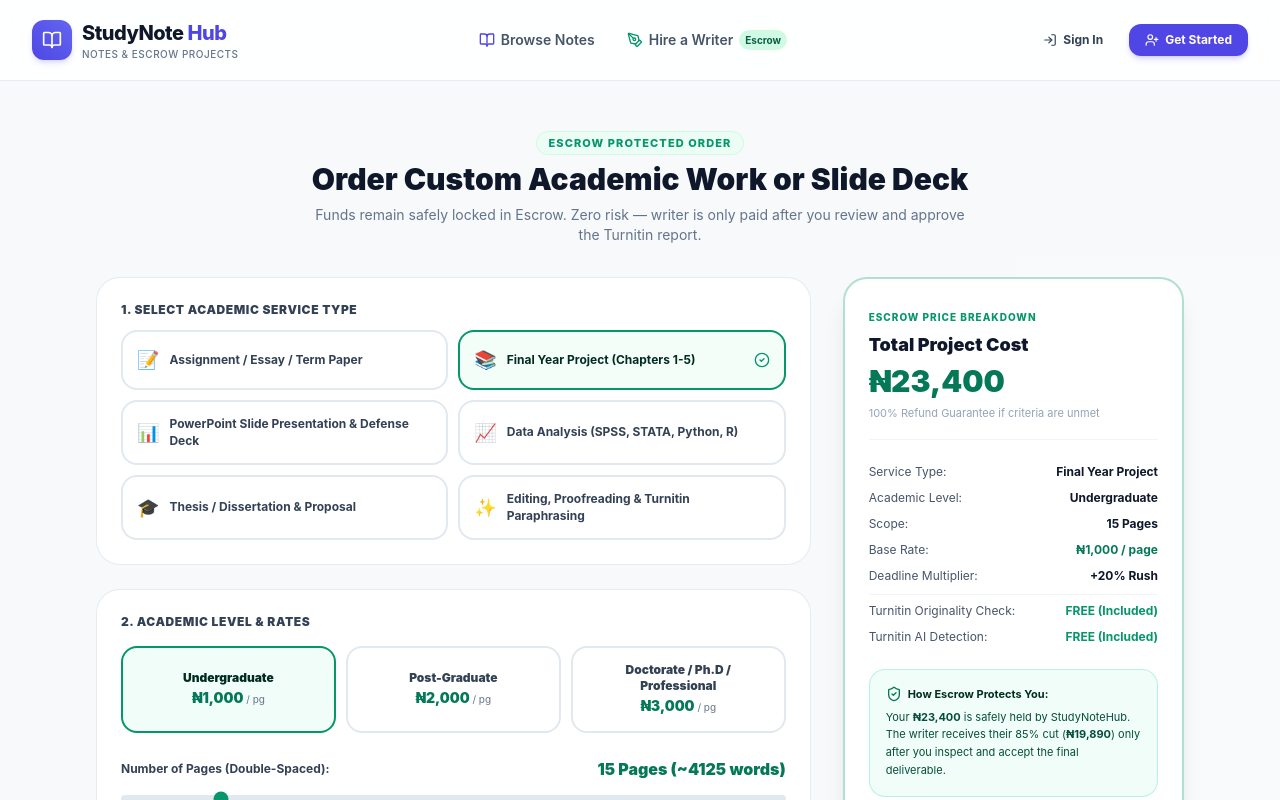
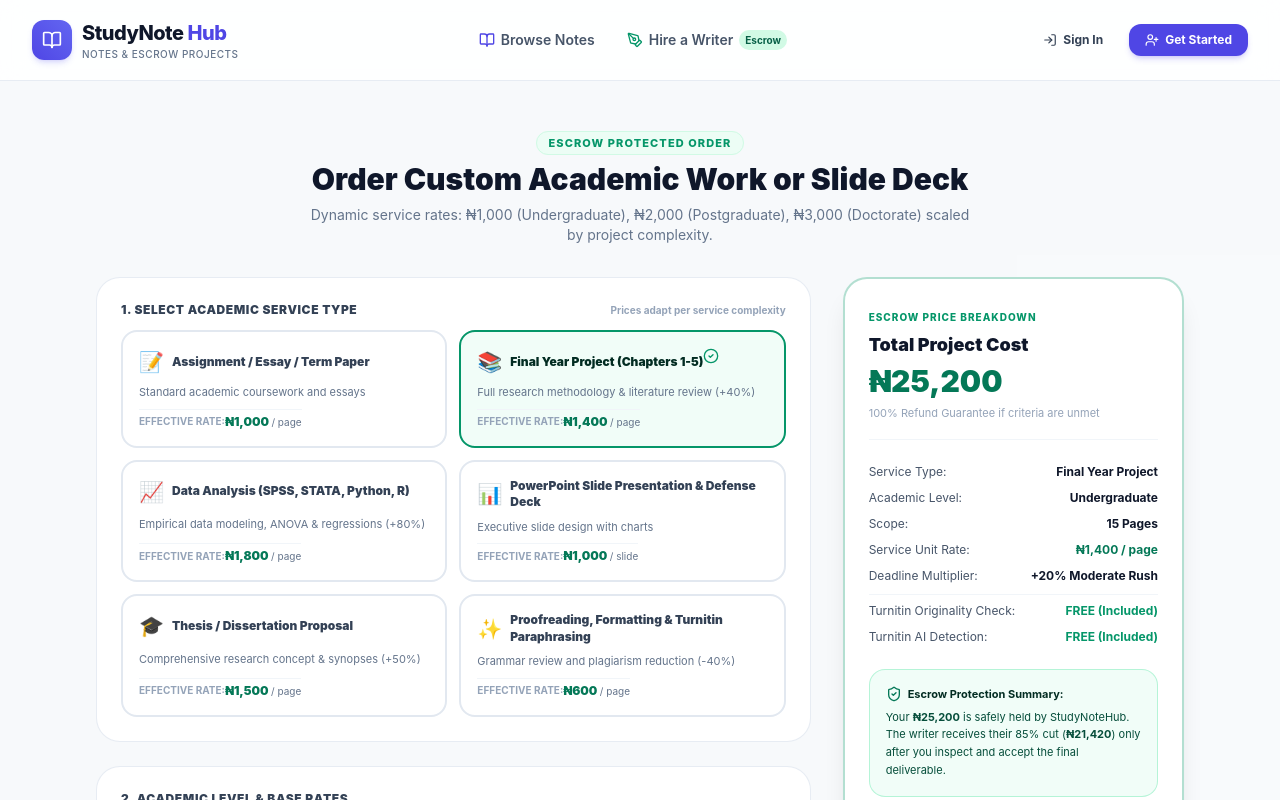
Before and after one commit to tubouke-code/StudyNoteHub, a Next.js app: page /hire-writer/new in a window 1280 px wide. Shown: the top 800 px of the page. Built offline with nearby package versions, Linux system fonts and the light colour scheme; no server answers.

Commit message:
Update per-service distinct pricing and dynamic rate badges in order wizard

```diff
--- a/src/app/hire-writer/new/page.tsx
+++ b/src/app/hire-writer/new/page.tsx
@@ -24,15 +24,54 @@ import { formatCurrency } from '@/lib/utils';
 import { useAuth } from '@/context/AuthContext';
 import { PaymentModal } from '@/components/payments/PaymentModal';
 
+// Each service has its own distinct complexity multiplier
 const SERVICE_TYPES = [
-  { id: 'essay', name: 'Assignment / Essay / Term Paper', multiplier: 1.0, icon: '📝' },
-  { id: 'project', name: 'Final Year Project (Chapters 1-5)', multiplier: 1.3, icon: '📚' },
-  { id: 'slides', name: 'PowerPoint Slide Presentation & Defense Deck', multiplier: 0.9, icon: '📊', isSlide: true },
-  { id: 'data_analysis', name: 'Data Analysis (SPSS, STATA, Python, R)', multiplier: 1.5, icon: '📈' },
-  { id: 'thesis', name: 'Thesis / Dissertation & Proposal', multiplier: 1.4, icon: '🎓' },
-  { id: 'proofreading', name: 'Editing, Proofreading & Turnitin Paraphrasing', multiplier: 0.7, icon: '✨' },
+  {
+    id: 'essay',
+    name: 'Assignment / Essay / Term Paper',
+    desc: 'Standard academic coursework and essays',
+    multiplier: 1.0,
+    icon: '📝'
+  },
+  {
+    id: 'project',
+    name: 'Final Year Project (Chapters 1-5)',
+    desc: 'Full research methodology & literature review (+40%)',
+    multiplier: 1.4,
+    icon: '📚'
+  },
+  {
+    id: 'data_analysis',
+    name: 'Data Analysis (SPSS, STATA, Python, R)',
+    desc: 'Empirical data modeling, ANOVA & regressions (+80%)',
+    multiplier: 1.8,
+    icon: '📈'
+  },
+  {
+    id: 'slides',
+    name: 'PowerPoint Slide Presentation & Defense Deck',
+    desc: 'Executive slide design with charts',
+    multiplier: 1.0,
+    icon: '📊',
+    isSlide: true
+  },
+  {
+    id: 'thesis',
+    name: 'Thesis / Dissertation Proposal',
+    desc: 'Comprehensive research concept & synopses (+50%)',
+    multiplier: 1.5,
+    icon: '🎓'
+  },
+  {
+    id: 'proofreading',
+    name: 'Proofreading, Formatting & Turnitin Paraphrasing',
+    desc: 'Grammar review and plagiarism reduction (-40%)',
+    multiplier: 0.6,
+    icon: '✨'
+  },
 ];
 
+// Academic Level Base Rates
 const ACADEMIC_LEVELS = [
   { id: 'undergrad', name: 'Undergraduate (100L - 500L)', rate: 1000 },
   { id: 'postgrad', name: 'Post-Graduate (Masters / MBA / M.Sc)', rate: 2000 },
@@ -40,10 +79,10 @@ const ACADEMIC_LEVELS = [
 ];
 
 const URGENCY_OPTIONS = [
-  { id: 'relaxed', name: '7+ Days (Standard)', multiplier: 1.0, badge: 'No Rush Fee' },
-  { id: 'normal', name: '3 - 6 Days (Moderate)', multiplier: 1.2, badge: '+20% Rush' },
-  { id: 'urgent', name: '24 - 48 Hours (Urgent)', multiplier: 1.6, badge: '+60% Priority' },
-  { id: 'emergency', name: '12 Hours (Emergency Rush)', multiplier: 2.0, badge: '2x Rush' },
+  { id: 'relaxed', name: '7+ Days (Standard)', multiplier: 1.0, badge: 'Standard (No Rush Fee)' },
+  { id: 'normal', name: '3 - 6 Days (Moderate)', multiplier: 1.2, badge: '+20% Moderate Rush' },
+  { id: 'urgent', name: '24 - 48 Hours (Urgent)', multiplier: 1.6, badge: '+60% Urgent Priority' },
+  { id: 'emergency', name: '12 Hours (Emergency Rush)', multiplier: 2.0, badge: '2x Emergency Rush' },
 ];
 
 const CITATION_STYLES = ['APA 7th', 'Harvard', 'IEEE', 'MLA 9th', 'Chicago', 'OSCOLA (Law)'];
@@ -70,7 +109,7 @@ function OrderWizardContent() {
   const [instructions, setInstructions] = useState('');
   const [showPaymentModal, setShowPaymentModal] = useState(false);
 
-  // Dynamic Price Calculations
+  // Dynamic Calculations based on chosen Service AND Academic Level
   const selectedServiceObj = SERVICE_TYPES.find((s) => s.id === serviceType) || SERVICE_TYPES[0];
   const selectedLevelObj = ACADEMIC_LEVELS.find((l) => l.id === academicLevel) || ACADEMIC_LEVELS[0];
   const selectedUrgencyObj = URGENCY_OPTIONS.find((u) => u.id === urgency) || URGENCY_OPTIONS[0];
@@ -78,9 +117,12 @@ function OrderWizardContent() {
   const isSlideService = selectedServiceObj.id === 'slides';
   const unitCount = isSlideService ? slidesCount : pagesCount;
 
-  // Base cost calculation with updated rates: 1k (undergrad), 2k (postgrad), 3k (phd)
-  const baseRate = isSlideService ? 1000 : selectedLevelObj.rate;
-  const rawCost = unitCount * baseRate * selectedServiceObj.multiplier;
+  // Specific Rate per unit for this exact service and level
+  const effectiveRatePerUnit = Math.round(
+    (isSlideService ? 1000 : selectedLevelObj.rate) * selectedServiceObj.multiplier
+  );
+
+  const rawCost = unitCount * effectiveRatePerUnit;
   const speakerNotesFee = isSlideService && includeSpeakerNotes ? slidesCount * 300 : 0;
 
   const subtotalBeforeRush = rawCost + speakerNotesFee;
@@ -112,7 +154,7 @@ function OrderWizardContent() {
             Order Custom Academic Work or Slide Deck
           </h1>
           <p className="text-xs sm:text-sm text-slate-500">
-            Funds remain safely locked in Escrow. Zero risk — writer is only paid after you review and approve the Turnitin report.
+            Dynamic service rates: ₦1,000 (Undergraduate), ₦2,000 (Postgraduate), ₦3,000 (Doctorate) scaled by project complexity.
           </p>
         </div>
 
@@ -121,39 +163,60 @@ function OrderWizardContent() {
           {/* Left Columns: Wizard Configuration */}
           <div className="lg:col-span-2 space-y-6">
 
-            {/* Step 1: Service Type */}
+            {/* Step 1: Service Type with distinct price tags */}
             <div className="p-6 bg-white rounded-3xl border border-slate-200/80 shadow-xs space-y-3">
-              <label className="text-xs font-black uppercase tracking-wider text-slate-700 block">
+              <div className="flex items-center justify-between">
+                <label className="text-xs font-black uppercase tracking-wider text-slate-700">
                   1. Select Academic Service Type
                 </label>
-              <div className="grid grid-cols-1 sm:grid-cols-2 gap-2.5">
-                {SERVICE_TYPES.map((service) => (
+                <span className="text-[10px] font-bold text-slate-400">Prices adapt per service complexity</span>
+              </div>
+
+              <div className="grid grid-cols-1 sm:grid-cols-2 gap-3">
+                {SERVICE_TYPES.map((service) => {
+                  const serviceSpecificRate = Math.round(
+                    (service.id === 'slides' ? 1000 : selectedLevelObj.rate) * service.multiplier
+                  );
+
+                  return (
                     <button
                       key={service.id}
                       type="button"
                       onClick={() => setServiceType(service.id)}
-                    className={`p-3.5 rounded-2xl border-2 text-left transition-all flex items-center justify-between ${
+                      className={`p-4 rounded-2xl border-2 text-left transition-all flex flex-col justify-between space-y-2 ${
                         serviceType === service.id
-                        ? 'border-emerald-600 bg-emerald-50/60 text-emerald-950 shadow-xs'
+                          ? 'border-emerald-600 bg-emerald-50/70 text-emerald-950 shadow-xs'
                           : 'border-slate-200 hover:border-slate-300 text-slate-700 bg-white'
                       }`}
                     >
-                    <div className="flex items-center gap-2.5">
-                      <span className="text-lg">{service.icon}</span>
-                      <span className="text-xs font-bold leading-snug">{service.name}</span>
+                      <div className="flex items-start justify-between">
+                        <div className="flex items-center gap-2">
+                          <span className="text-xl">{service.icon}</span>
+                          <span className="text-xs font-black leading-snug">{service.name}</span>
                         </div>
                         {serviceType === service.id && (
                           <CheckCircle2 className="w-4 h-4 text-emerald-600 shrink-0" />
                         )}
+                      </div>
+
+                      <p className="text-[11px] text-slate-500 line-clamp-1">{service.desc}</p>
+
+                      <div className="pt-1 border-t border-slate-100 flex items-center justify-between">
+                        <span className="text-[10px] text-slate-400 font-bold uppercase">Effective Rate:</span>
+                        <span className="text-xs font-black text-emerald-700">
+                          {formatCurrency(serviceSpecificRate)} <span className="text-[10px] font-normal text-slate-500">/ {service.isSlide ? 'slide' : 'page'}</span>
+                        </span>
+                      </div>
                     </button>
-                ))}
+                  );
+                })}
               </div>
             </div>
 
-            {/* Step 2: Academic Level & Scope (Pages / Slides) */}
+            {/* Step 2: Academic Level & Scope */}
             <div className="p-6 bg-white rounded-3xl border border-slate-200/80 shadow-xs space-y-4">
               <label className="text-xs font-black uppercase tracking-wider text-slate-700 block">
-                2. Academic Level & Rates
+                2. Academic Level & Base Rates
               </label>
 
               <div className="grid grid-cols-1 sm:grid-cols-3 gap-2.5">
@@ -169,7 +232,9 @@ function OrderWizardContent() {
                     }`}
                   >
                     <span className="block text-xs font-black">{level.name.split('(')[0]}</span>
-                    <span className="text-sm font-black text-emerald-700 block mt-0.5">{formatCurrency(level.rate)}<span className="text-[10px] font-normal text-slate-500"> / pg</span></span>
+                    <span className="text-sm font-black text-emerald-700 block mt-0.5">
+                      {formatCurrency(level.rate)}<span className="text-[10px] font-normal text-slate-500"> / pg</span>
+                    </span>
                   </button>
                 ))}
               </div>
@@ -332,9 +397,9 @@ function OrderWizardContent() {
                 </div>
 
                 <div className="flex justify-between text-slate-600">
-                  <span>Base Rate:</span>
+                  <span>Service Unit Rate:</span>
                   <span className="font-bold text-emerald-700">
-                    {formatCurrency(baseRate)} / {isSlideService ? 'slide' : 'page'}
+                    {formatCurrency(effectiveRatePerUnit)} / {isSlideService ? 'slide' : 'page'}
                   </span>
                 </div>
 
@@ -365,7 +430,7 @@ function OrderWizardContent() {
               <div className="p-4 rounded-2xl bg-emerald-50/70 border border-emerald-200/80 text-[11px] text-emerald-950 space-y-1.5">
                 <div className="flex items-center gap-1.5 font-bold">
                   <ShieldCheck className="w-4 h-4 text-emerald-700" />
-                  <span>How Escrow Protects You:</span>
+                  <span>Escrow Protection Summary:</span>
                 </div>
                 <p className="text-emerald-900 leading-relaxed">
                   Your <strong>{formatCurrency(totalBudget)}</strong> is safely held by StudyNoteHub. The writer receives their 85% cut (<strong>{formatCurrency(writerEarnings)}</strong>) only after you inspect and accept the final deliverable.
```
Lines whose indentation alone changed are shown as unchanged.
